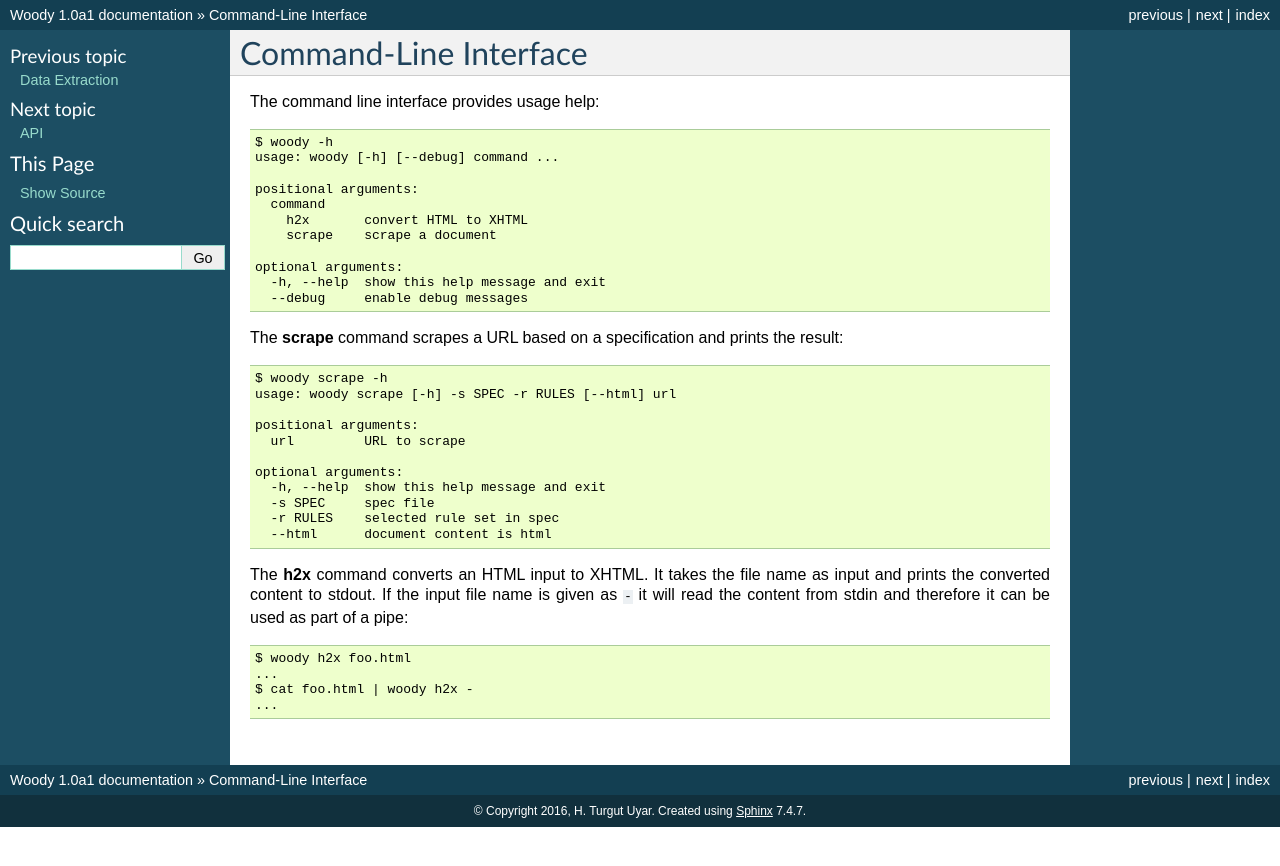
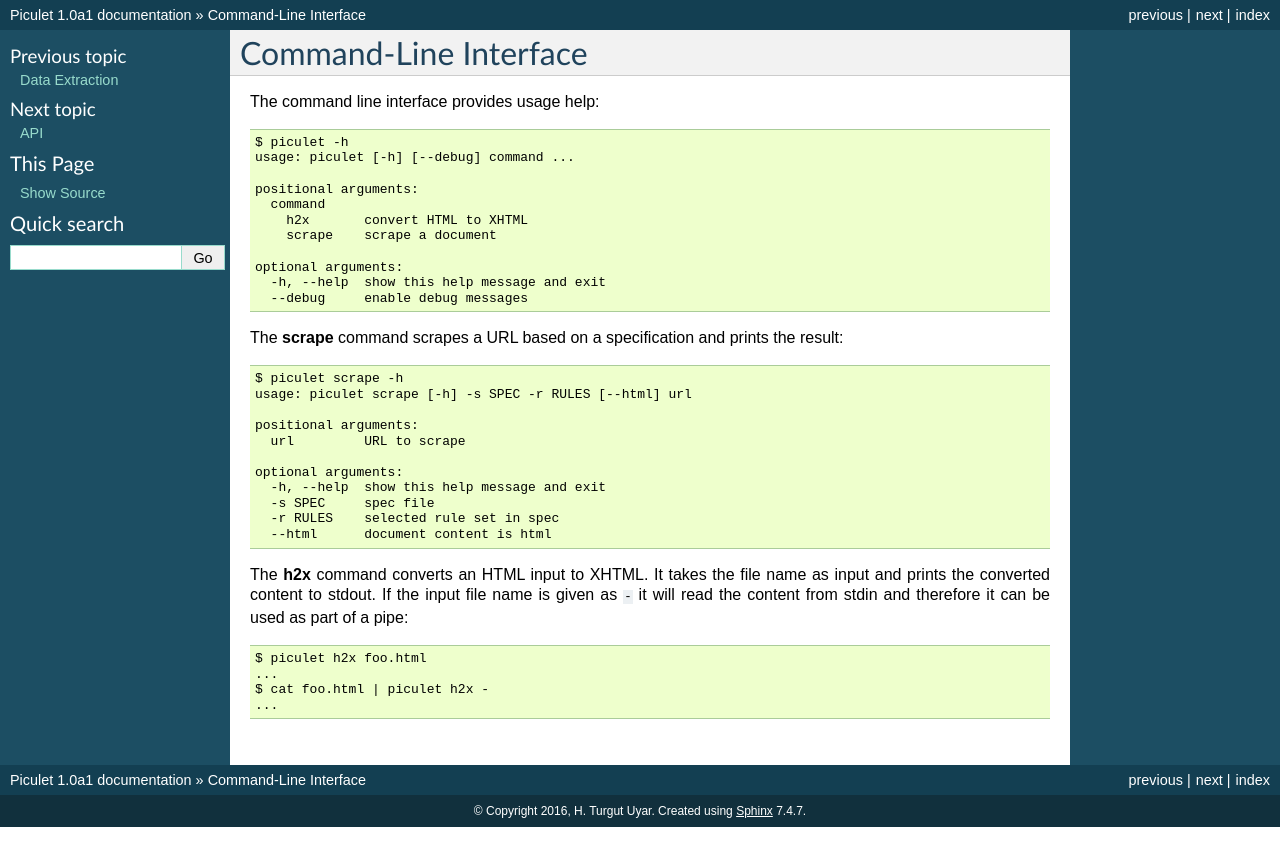
Before and after one commit to uyar/piculet, a Sphinx documentation site: the page built from docs/cli.rst, in a window 1280 px wide. Shown: the top 866 px of the page. Built offline with Sphinx 7.4.7, drawn with Linux system fonts in a browser that asks for light colours.

Commit message:
renamed the project to piculet

```diff
--- a/HISTORY.rst
+++ b/HISTORY.rst
@@ -3,7 +3,7 @@
 History
 =======
 
-1.0a (unreleased)
------------------
+1.0a1 (2016-08-24)
+------------------
 
 * First release on PyPI.
--- a/docs/api.rst
+++ b/docs/api.rst
@@ -1,7 +1,7 @@
 API
 ===
 
-.. automodule:: woody
+.. automodule:: piculet
    :members:
    :undoc-members:
    :show-inheritance:
--- a/docs/cli.rst
+++ b/docs/cli.rst
@@ -3,8 +3,8 @@ Command-Line Interface
 
 The command line interface provides usage help::
 
-   $ woody -h
-   usage: woody [-h] [--debug] command ...
+   $ piculet -h
+   usage: piculet [-h] [--debug] command ...
 
    positional arguments:
      command
@@ -18,8 +18,8 @@ The command line interface provides usage help::
 The :command:`scrape` command scrapes a URL based on a specification and prints
 the result::
 
-   $ woody scrape -h
-   usage: woody scrape [-h] -s SPEC -r RULES [--html] url
+   $ piculet scrape -h
+   usage: piculet scrape [-h] -s SPEC -r RULES [--html] url
 
    positional arguments:
      url         URL to scrape
@@ -35,7 +35,7 @@ name as input and prints the converted content to stdout. If the input file
 name is given as ``-`` it will read the content from stdin and therefore it
 can be used as part of a pipe::
 
-   $ woody h2x foo.html
+   $ piculet h2x foo.html
    ...
-   $ cat foo.html | woody h2x -
+   $ cat foo.html | piculet h2x -
    ...
--- a/docs/conf.py
+++ b/docs/conf.py
@@ -33,7 +33,7 @@ source_suffix = '.rst'
 master_doc = 'index'
 
 # General information about the project.
-project = 'Woody'
+project = 'Piculet'
 copyright = '2016, H. Turgut Uyar'
 author = 'H. Turgut Uyar'
 
@@ -82,7 +82,7 @@ exclude_patterns = ['_build']
 pygments_style = 'sphinx'
 
 # A list of ignored prefixes for module index sorting.
-modindex_common_prefix = ['woody.']
+modindex_common_prefix = ['piculet.']
 
 # If true, keep warnings as "system message" paragraphs in the built documents.
 # keep_warnings = False
@@ -188,7 +188,7 @@ html_static_path = ['_static']
 # html_search_scorer = 'scorer.js'
 
 # Output file base name for HTML help builder.
-htmlhelp_basename = 'woodydoc'
+htmlhelp_basename = 'piculetdoc'
 
 # -- Options for LaTeX output ---------------------------------------------
 
@@ -210,7 +210,7 @@ latex_elements = {
 # (source start file, target name, title,
 #  author, documentclass [howto, manual, or own class]).
 latex_documents = [
-    (master_doc, 'woody.tex', 'Woody Documentation',
+    (master_doc, 'piculet.tex', 'Piculet Documentation',
      'H. Turgut Uyar', 'manual'),
 ]
 
@@ -240,7 +240,7 @@ latex_documents = [
 # One entry per manual page. List of tuples
 # (source start file, name, description, authors, manual section).
 man_pages = [
-    (master_doc, 'woody', 'Woody Documentation',
+    (master_doc, 'piculet', 'Piculet Documentation',
      [author], 1)
 ]
 
@@ -254,8 +254,8 @@ man_pages = [
 # (source start file, target name, title, author,
 #  dir menu entry, description, category)
 texinfo_documents = [
-    (master_doc, 'Woody', 'Woody Documentation',
-     author, 'Woody', 'XML/HTML scraper using XPath queries.',
+    (master_doc, 'Piculet', 'Piculet Documentation',
+     author, 'Piculet', 'XML/HTML scraper using XPath queries.',
      'Miscellaneous'),
 ]
 
```
Also changed, not shown: README.rst (+22 -20 lines), docs/extract.rst (+5 -5 lines), piculet.py (renamed from woody.py, +6 -5 lines), setup.py (+4 -4 lines), 10 other files.
